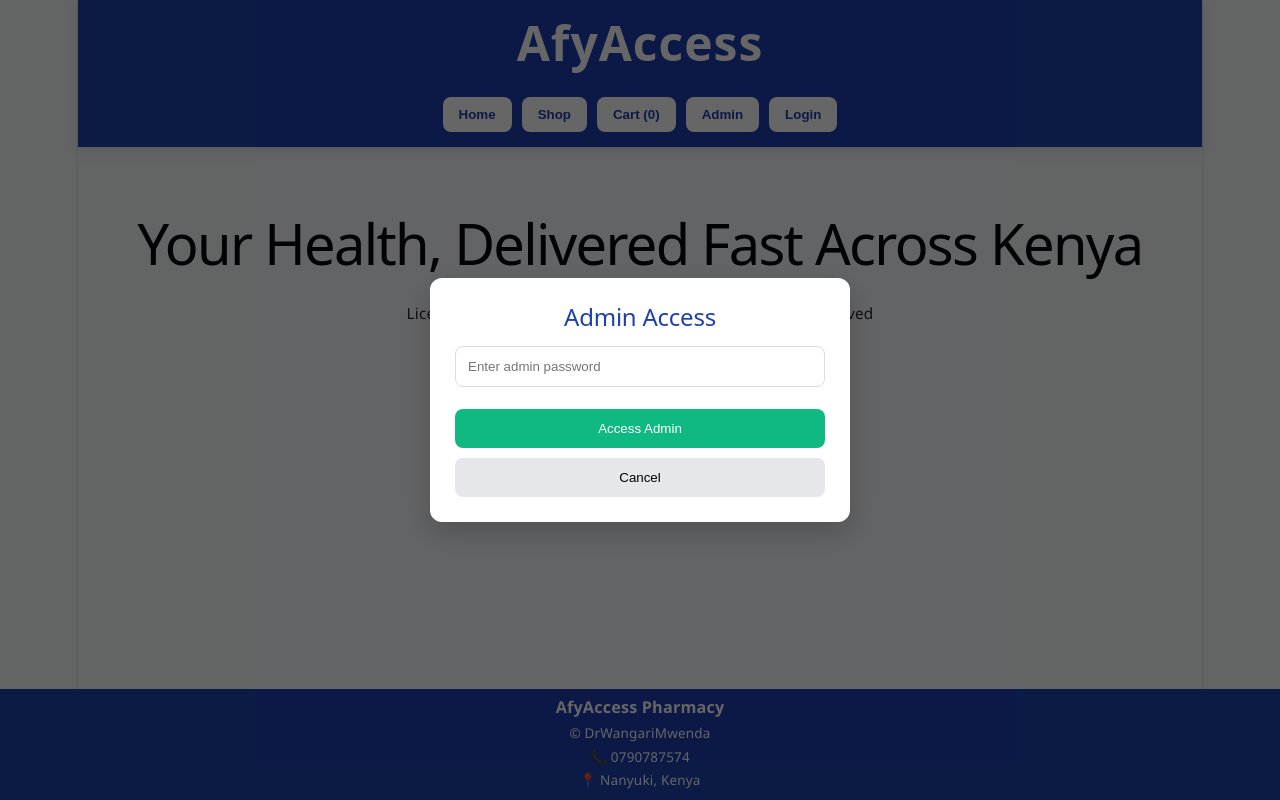
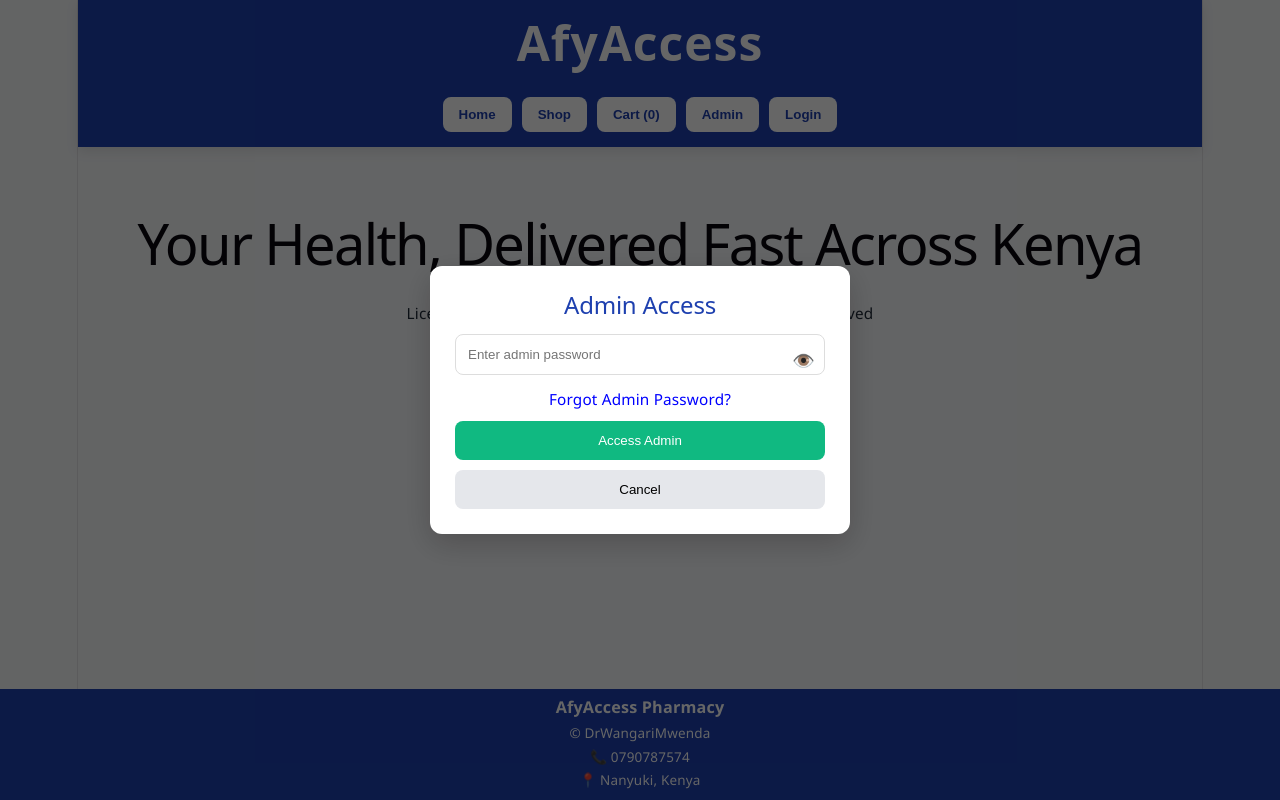
Before and after one commit to wangarimwenda/afyaccess-frontend, a React (Vite) app: page / in a window 1280 px wide. Both pictures are taken after a click on the button "Admin". Built offline with nearby package versions, Linux system fonts and the light colour scheme.

Commit message:
Add admin password show/hide toggle and forgot password feature

```diff
--- a/src/App.jsx
+++ b/src/App.jsx
@@ -30,8 +30,28 @@ export default function App() {
   const [adminPassword, setAdminPassword] = useState("");
   const [showAdminPrompt, setShowAdminPrompt] = useState(false);
   const [isAdminAuthenticated, setIsAdminAuthenticated] = useState(false);
+  const [showAdminPassword, setShowAdminPassword] = useState(false);
+  const [showAdminForgot, setShowAdminForgot] = useState(false);
 
-  // ================= RESET PASSWORD =================
+  // ================= FORGOT ADMIN PASSWORD =================
+  const handleForgotAdminPassword = async () => {
+    try {
+      const res = await fetch(
+        "https://afyaccess-backend.onrender.com/api/auth/forgot-password",
+        {
+          method: "POST",
+          headers: { "Content-Type": "application/json" },
+          body: JSON.stringify({ email: "wangarimwenda0@gmail.com" })
+        }
+      );
+
+      const data = await res.json();
+      alert("Admin password reset link sent to your email");
+      setShowAdminForgot(false);
+    } catch (err) {
+      alert("Error sending reset email");
+    }
+  };
   const path = window.location.pathname;
   const resetToken = path.split("/reset-password/")[1];
   const isResetRoute = path.startsWith("/reset-password/");
@@ -371,8 +391,9 @@ if (isResetRoute) {
         <div className="modal-overlay">
           <div className="modal-box">
             <h2>Admin Access</h2>
+            <div className="password-field">
               <input
-              type="password"
+                type={showAdminPassword ? "text" : "password"}
                 placeholder="Enter admin password"
                 value={adminPassword}
                 onChange={(e) => setAdminPassword(e.target.value)}
@@ -391,6 +412,33 @@ if (isResetRoute) {
                   }
                 }}
               />
+              <span
+                className="eye-icon"
+                onClick={() => setShowAdminPassword(!showAdminPassword)}
+              >
+                {showAdminPassword ? "🙈" : "👁️"}
+              </span>
+            </div>
+
+            <p
+              style={{ color: "blue", cursor: "pointer", fontSize: "0.85rem" }}
+              onClick={() => setShowAdminForgot(true)}
+            >
+              Forgot Admin Password?
+            </p>
+
+            {showAdminForgot && (
+              <div style={{ marginTop: "15px", padding: "10px", background: "#f0f0f0", borderRadius: "5px" }}>
+                <p>A reset link will be sent to: <strong>wangarimwenda0@gmail.com</strong></p>
+                <button onClick={handleForgotAdminPassword} style={{ background: "#10b981", color: "white" }}>
+                  Send Reset Link
+                </button>
+                <button onClick={() => setShowAdminForgot(false)} style={{ marginTop: "10px" }}>
+                  Cancel
+                </button>
+              </div>
+            )}
+
             <button onClick={() => {
               if (adminPassword === "Admin@123") {
                 setIsAdminAuthenticated(true);
@@ -402,12 +450,13 @@ if (isResetRoute) {
                 alert("Invalid password");
                 setAdminPassword("");
               }
-            }}>
+            }} style={{ marginTop: "10px" }}>
               Access Admin
             </button>
             <button onClick={() => {
               setShowAdminPrompt(false);
               setAdminPassword("");
+              setShowAdminForgot(false);
             }}>
               Cancel
             </button>
```
Lines whose indentation alone changed are shown as unchanged.
